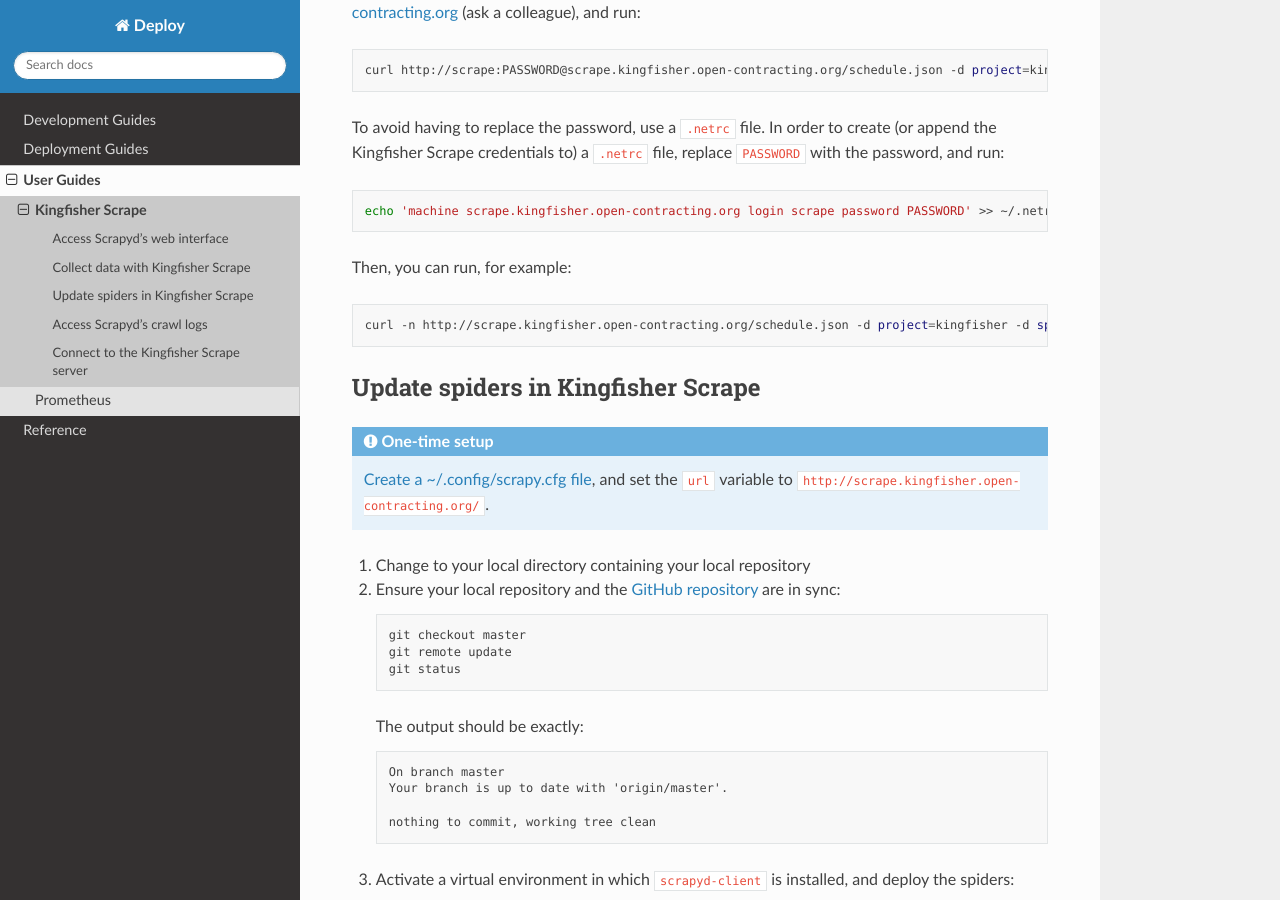
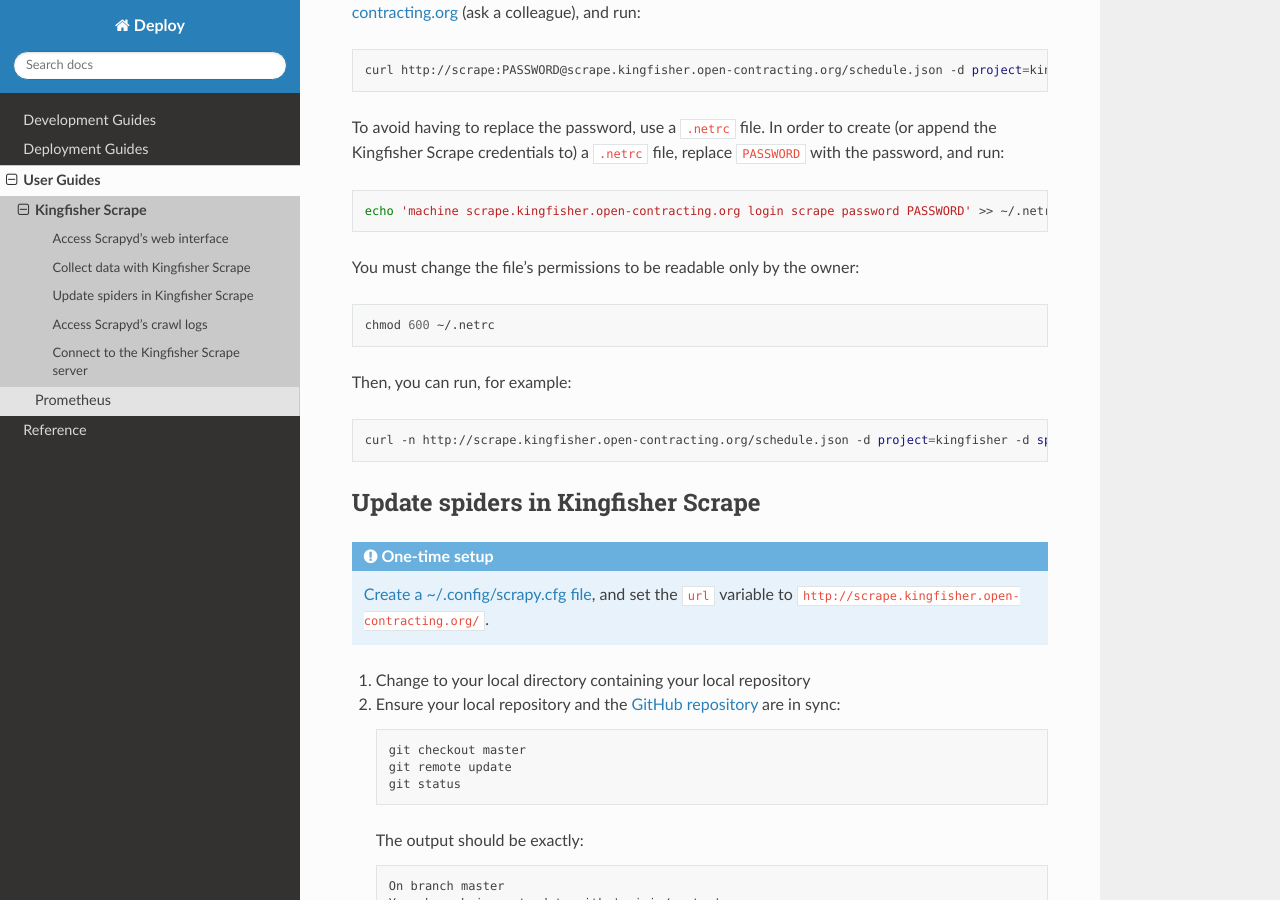
Before and after one commit to open-contracting/deploy, a Sphinx documentation site: the page built from docs/use/kingfisher-collect.rst, in a window 1280 px wide and 900 px high, scrolled down 567 px. Built offline with Sphinx 7.4.7 and the Read the Docs theme 2.0.0, drawn with Linux system fonts in a browser that asks for light colours.

Commit message:
Add instruction for .netrc permissions

```diff
--- a/docs/use/kingfisher-collect.rst
+++ b/docs/use/kingfisher-collect.rst
@@ -30,6 +30,12 @@
 .. code-block:: bash
 
    echo 'machine scrape.kingfisher.open-contracting.org login scrape password PASSWORD' >> ~/.netrc
+
+You must change the file's permissions to be readable only by the owner:
+
+.. code-block:: bash
+
+   chmod 600 ~/.netrc
 
 Then, you can run, for example:
 
```
